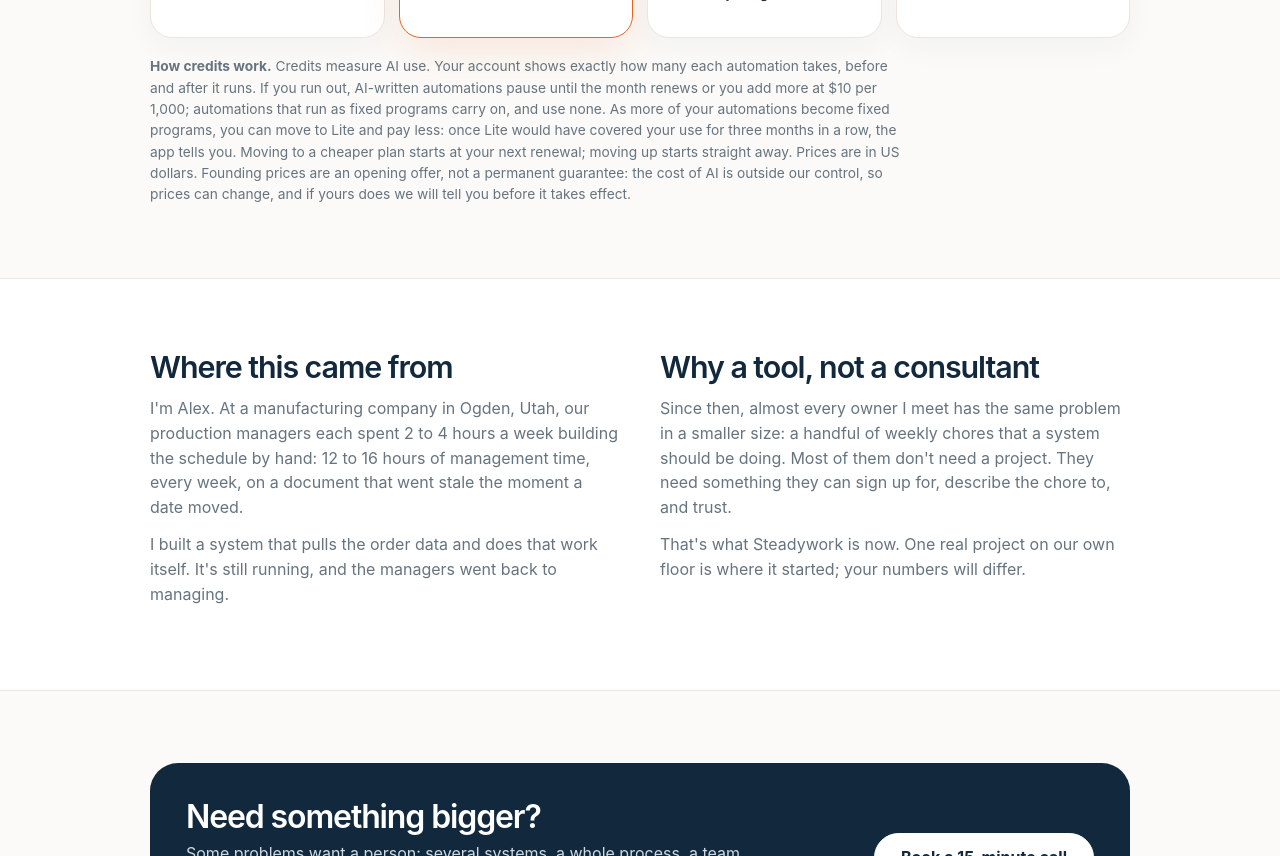
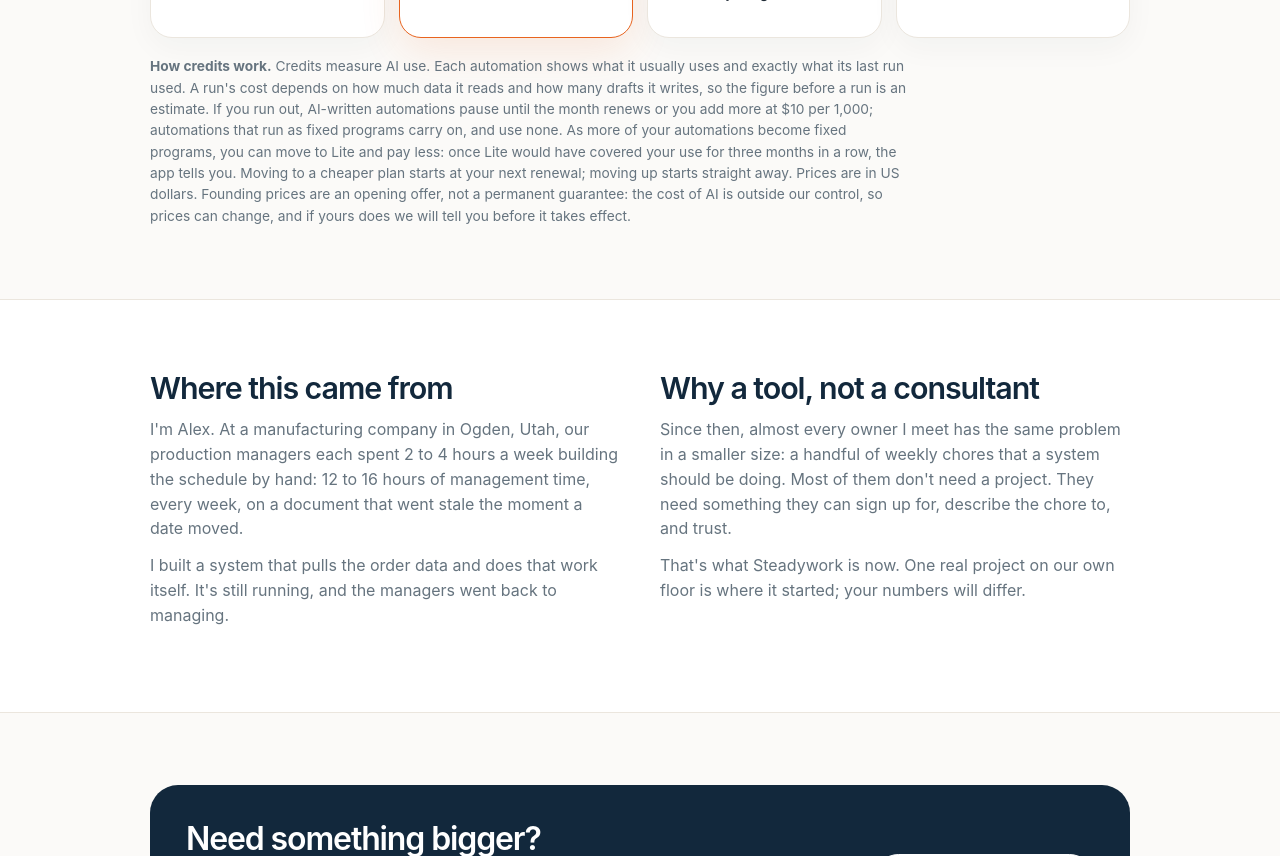
Before and after one commit to Steadyworkhq/steadywork-site, a plain HTML site: page index.html in a window 1280 px wide. Shown: the part 3949-4805 px from the top of the page. Drawn offline with Linux system fonts and the light colour scheme.

Commit message:
Pricing fine print: the figure before a run is an estimate
Co-Authored-By: Claude Opus 5.5 <noreply@anthropic.com>
Claude-Session: https://claude.ai/code/session_01FC4WRZAWqko3U9Z43jCnwt

```diff
--- a/index.html
+++ b/index.html
@@ -288,7 +288,7 @@
         <p class="fine team-note">Everyone keeps their own login and their own work. Already using Steadywork on your own? Join a team without losing anything, and leave, or split the team into separate accounts, whenever you like.</p>
       </div>
     </div>
-    <p class="fine"><strong>How credits work.</strong> Credits measure AI use. Your account shows exactly how many each automation takes, before and after it runs. If you run out, AI-written automations pause until the month renews or you add more at $10 per 1,000; automations that run as fixed programs carry on, and use none. As more of your automations become fixed programs, you can move to Lite and pay less: once Lite would have covered your use for three months in a row, the app tells you. Moving to a cheaper plan starts at your next renewal; moving up starts straight away. Prices are in US dollars. Founding prices are an opening offer, not a permanent guarantee: the cost of AI is outside our control, so prices can change, and if yours does we will tell you before it takes effect.</p>
+    <p class="fine"><strong>How credits work.</strong> Credits measure AI use. Each automation shows what it usually uses and exactly what its last run used. A run's cost depends on how much data it reads and how many drafts it writes, so the figure before a run is an estimate. If you run out, AI-written automations pause until the month renews or you add more at $10 per 1,000; automations that run as fixed programs carry on, and use none. As more of your automations become fixed programs, you can move to Lite and pay less: once Lite would have covered your use for three months in a row, the app tells you. Moving to a cheaper plan starts at your next renewal; moving up starts straight away. Prices are in US dollars. Founding prices are an opening offer, not a permanent guarantee: the cost of AI is outside our control, so prices can change, and if yours does we will tell you before it takes effect.</p>
   </div>
 </section>
 
```
